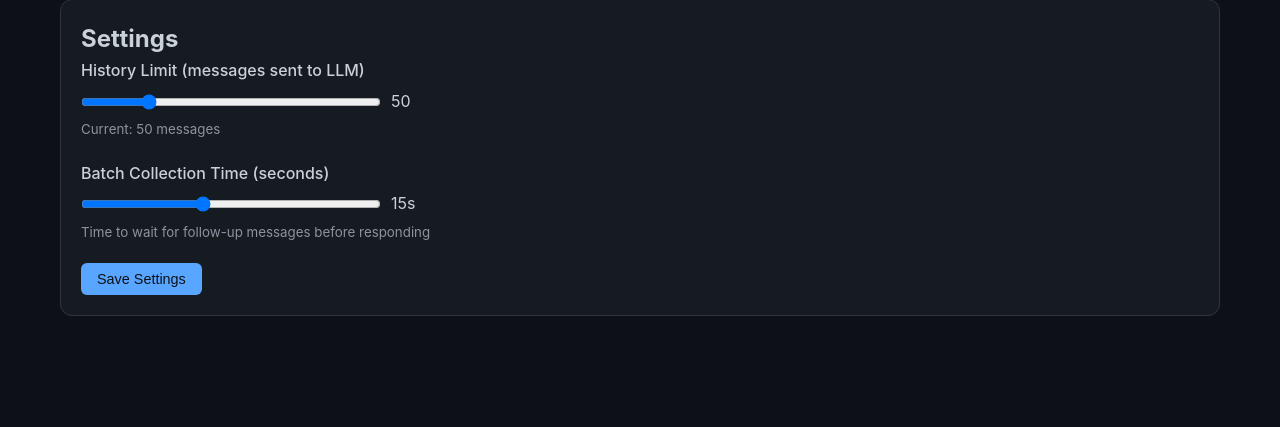
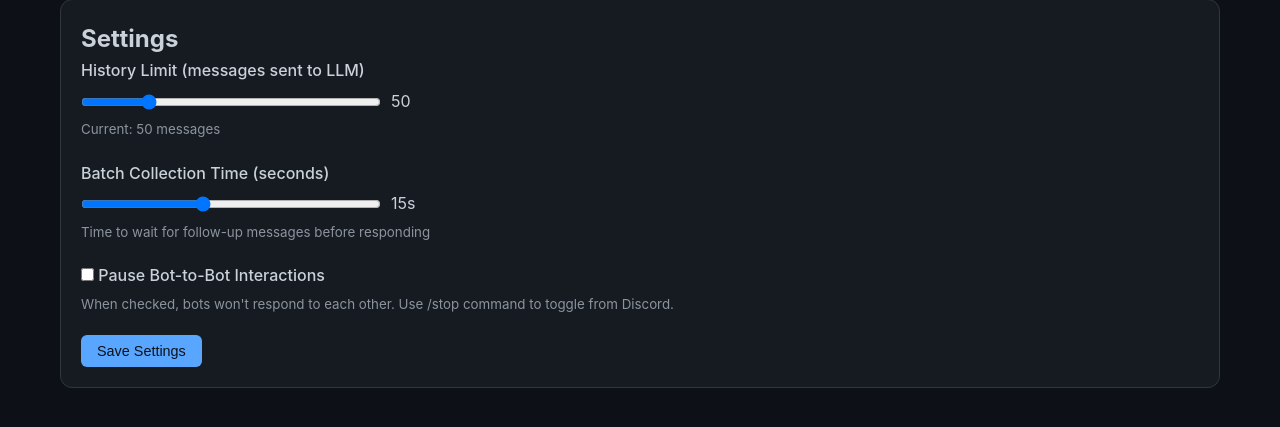
Before and after one commit to TheLonelyDevil9/discord-pals, a Flask app: page /config in a window 1280 px wide; the page is wider, and only the part inside the window is pictured. Shown: the part 297-724 px from the top of that part. Run offline with Flask 3, Linux system fonts and the light colour scheme.

Commit message:
Add /stop command for bot-bot interactions; add toggle to config page

```diff
--- a/runtime_config.py
+++ b/runtime_config.py
@@ -12,6 +12,7 @@ DEFAULTS = {
     "history_limit": 50,
     "batch_timeout": 15,
     "active_provider": None,  # None = use first provider
+    "bot_interactions_paused": False,  # Global stop for bot-bot conversations
 }
 
 
--- a/templates/config.html
+++ b/templates/config.html
@@ -42,6 +42,15 @@
             </select>
         </div>
         {% endif %}
+
+        <div class="form-group">
+            <label>
+                <input type="checkbox" id="bot_interactions_paused" name="bot_interactions_paused" {% if
+                    config.bot_interactions_paused %}checked{% endif %}>
+                Pause Bot-to-Bot Interactions
+            </label>
+            <small>When checked, bots won't respond to each other. Use /stop command to toggle from Discord.</small>
+        </div>
 
         <button type="submit" class="btn btn-primary">Save Settings</button>
     </form>
@@ -197,7 +206,8 @@
         const data = {
             history_limit: parseInt(document.getElementById('history_limit').value),
             batch_timeout: parseInt(document.getElementById('batch_timeout').value),
-            active_provider: document.getElementById('active_provider')?.value || null
+            active_provider: document.getElementById('active_provider')?.value || null,
+            bot_interactions_paused: document.getElementById('bot_interactions_paused').checked
         };
 
         const response = await fetch('/api/config', {
```
Also changed, not shown: main.py (+16 -0 lines).
